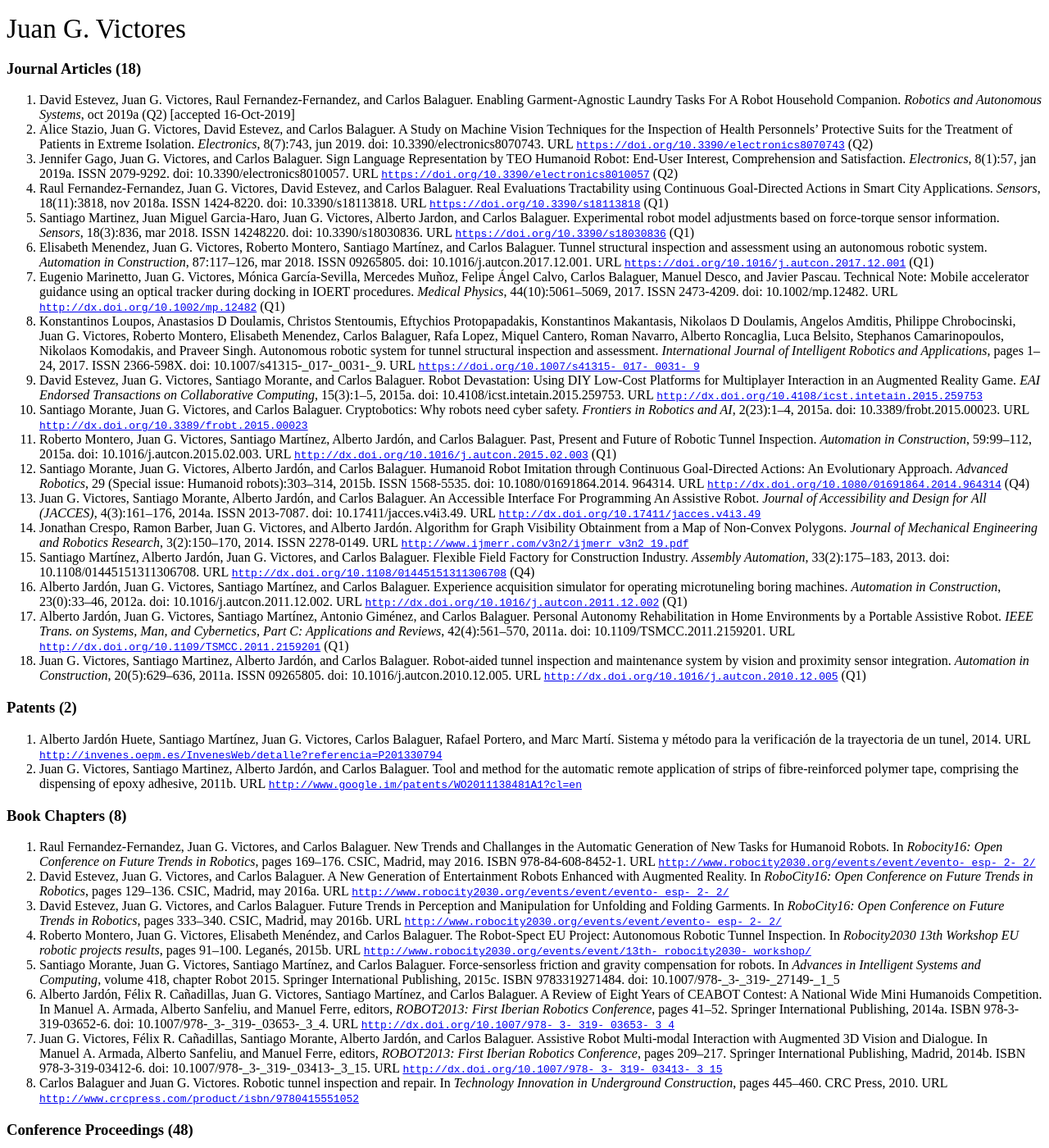
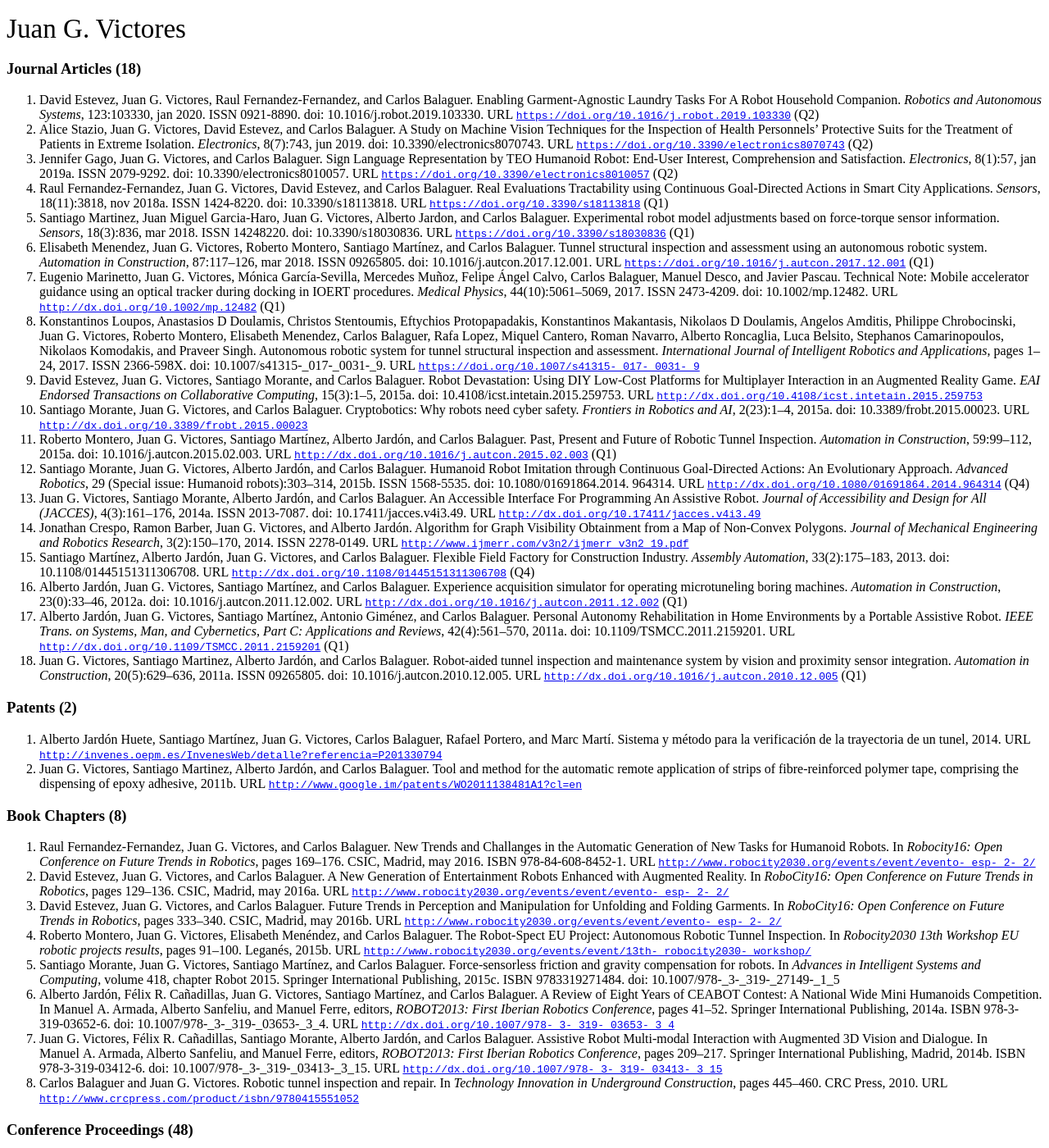
Before and after one commit to jgvictores/jgvictores.github.io, a Jekyll site: the page cv/JuanGVictoresCV.html, which Jekyll copies as it is, in a window 1280 px wide and 1400 px high. Shown: the whole window at 82% size. Built offline with Jekyll 4.4.1, drawn with Linux system fonts in a browser that asks for light colours; some of the changed text lies outside the part shown.

Commit message:
add doi and date to estevez2019enabling

```diff
--- a/cv/JuanGVictoresCV.html
+++ b/cv/JuanGVictoresCV.html
@@ -10,7 +10,7 @@
 <meta name="originator" content="TeX4ht (http://www.cse.ohio-state.edu/~gurari/TeX4ht/)" />
 <!-- xhtml,charset=utf-8,html -->
 <meta name="src" content="JuanGVictoresCV.tex" />
-<meta name="date" content="2019-10-22 17:46:00" />
+<meta name="date" content="2019-10-27 10:47:00" />
 <link rel="stylesheet" type="text/css" href="JuanGVictoresCV.css" />
 </head><body
 >
@@ -27,7 +27,10 @@ class="pplr9o-x-x-207">Juan G. Victores</span>
      Garment-Agnostic Laundry Tasks For A Robot Household Companion.   <span
 class="pplri9o-">Robotics and Autonomous</span>
      <span
-class="pplri9o-">Systems</span>, oct 2019a (Q2) [accepted 16-Oct-2019]
+class="pplri9o-">Systems</span>,   123:103330,   jan   2020.      ISSN   0921-8890.      doi:   10.1016/j.robot.2019.103330.      URL
+     <a
+href="https://doi.org/10.1016/j.robot.2019.103330" class="url" ><span
+class="cmtt-10">https://doi.org/10.1016/j.robot.2019.103330</span></a> (Q2)
      </li>
      <li
   class="enumerate" id="x1-1004x2"><a
@@ -93,9 +96,9 @@ class="cmtt-10">http://dx.doi.org/10.1002/mp.12482</span></a> (Q1)
   class="enumerate" id="x1-1016x8"><a
  id="Xloupos2017autonomous"></a>Konstantinos  Loupos,  Anastasios D  Doulamis,  Christos  Stentoumis,  Eftychios  Protopapadakis,
      Konstantinos Makantasis, Nikolaos D Doulamis, Angelos Amditis, Philippe Chrobocinski, Juan G.
-     Victores,  Roberto  Montero,  Elisabeth  Menendez,  Carlos  Balaguer,  Rafa  Lopez,  Miquel  Cantero,
 
 
+     Victores,  Roberto  Montero,  Elisabeth  Menendez,  Carlos  Balaguer,  Rafa  Lopez,  Miquel  Cantero,
      Roman Navarro, Alberto Roncaglia, Luca Belsito, Stephanos Camarinopoulos, Nikolaos Komodakis,
      and Praveer Singh.   Autonomous robotic system for tunnel structural inspection and assessment.
      <span
@@ -189,13 +192,13 @@ class="cmtt-10">http://dx.doi.org/10.1016/j.autcon.2011.12.002</span></a>
  id="Xjardon2011personal"></a>Alberto  Jardón,  Juan G.  Victores,  Santiago  Martínez,  Antonio  Giménez,  and  Carlos  Balaguer.
      Personal  Autonomy  Rehabilitation  in  Home  Environments  by  a  Portable  Assistive  Robot.   <span
 class="pplri9o-">IEEE</span>
+
+
      <span
 class="pplri9o-">Trans. on Systems, Man, and Cybernetics, Part C: Applications and Reviews</span>, 42(4):561–570, 2011a.  doi:
      10.1109/TSMCC.2011.2159201. URL <a
 href="http://dx.doi.org/10.1109/TSMCC.2011.2159201" class="url" ><span
 class="cmtt-10">http://dx.doi.org/10.1109/TSMCC.2011.2159201</span></a> (Q1)
-
-
      </li>
      <li
   class="enumerate" id="x1-1036x18"><a
@@ -264,6 +267,8 @@ class="pplri9o-">RoboCity16: Open Conference on Future Trends in Robotics</span>
      URL <a
 href="http://www.robocity2030.org/events/event/evento-esp-2-2/" class="url" ><span
 class="cmtt-10">http://www.robocity2030.org/events/event/evento-_esp-_2-_2/</span></a>
+
+
      </li>
      <li
   class="enumerate" id="x1-3008x4"><a
@@ -274,8 +279,6 @@ class="pplri9o-">Robocity2030 13th Workshop EU robotic projects results</span>,
      2015b. URL <a
 href="http://www.robocity2030.org/events/event/13th-robocity2030-workshop/" class="url" ><span
 class="cmtt-10">http://www.robocity2030.org/events/event/13th-_robocity2030-_workshop/</span></a>
-
-
      </li>
      <li
   class="enumerate" id="x1-3010x5"><a
@@ -338,7 +341,7 @@ class="cmtt-10">https://www.doi.org/10.11128/arep.58</span></a>
      Clothes  Hanging  via  Cloth  Simulation  and  Deep  Convolutional  Networks.      In  <span
 class="pplri9o-">EUROSIM</span>
      <span
-class="pplri9o-">2019</span>,  page 35,  Logroño,  jul  2019b.     ISBN  978-3-901608-92-6.     doi:  10.11128/arep.58.     URL
+class="pplri9o-">2019</span>,  page 35,  Logroño,  jul  2019.     ISBN  978-3-901608-92-6.     doi:  10.11128/arep.58.     URL
      <a
 href="https://www.doi.org/10.11128/arep.58" class="url" ><span
 class="cmtt-10">https://www.doi.org/10.11128/arep.58</span></a>
@@ -351,6 +354,8 @@ class="pplri9o-">EUROSIM 2019</span>, page 27, Logroño, jul 2019. ISBN
      978-3-901608-92-6. doi: 10.11128/arep.58. URL <a
 href="https://www.doi.org/10.11128/arep.58" class="url" ><span
 class="cmtt-10">https://www.doi.org/10.11128/arep.58</span></a>
+
+
      </li>
      <li
   class="enumerate" id="x1-4008x4"><a
@@ -360,8 +365,6 @@ class="pplri9o-">Gesture-Sign Workshop</span>, pages 26–28,
      Prague, 2019c. URL <a
 href="https://calc.ff.cuni.cz/en/gswp19_programme/" class="url" ><span
 class="cmtt-10">https://calc.ff.cuni.cz/en/gswp19_programme/</span></a>
-
-
      </li>
      <li
   class="enumerate" id="x1-4010x5"><a
@@ -445,6 +448,8 @@ class="pplri9o-">2017  IEEE  International</span>
      <span
 class="pplri9o-">Conference on Autonomous Robot Systems and Competitions, ICARSC 2017</span>, 2017d. ISBN 9781509062331.
      doi: 10.1109/ICARSC.2017.7964077
+
+
      </li>
      <li
   class="enumerate" id="x1-4026x13"><a
@@ -456,8 +461,6 @@ class="pplri9o-">2017  IEEE  International  Conference  on  Autonomous  Robot  S
      <a
 href="https://doi.org/10.1109/ICARSC.2017.7964090" class="url" ><span
 class="cmtt-10">https://doi.org/10.1109/ICARSC.2017.7964090</span></a>
-
-
      </li>
      <li
   class="enumerate" id="x1-4028x14"><a
@@ -533,6 +536,8 @@ class="cmtt-10">http://ieeexplore.ieee.org/document/7325482/</span></a>
      <li
   class="enumerate" id="x1-4042x21"><a
  id="Xloupos2014robotic"></a>Konstantinos  Loupos,  Angelos  Amditis,  Christos  Stentoumis,  Philippe  Chrobocinski,  Juan G.
+
+
      Victores, Max Wietek, Panagiotis Panetsos, Alberto Roncaglia, Stephanos Camarinopoulos, Vassilis
      Kalidromitis, Dimitris Bairaktaris, Nikos Komodakis, and Rafa Lopez.   Robotic Intelligent Vision
      and  Control  for  Tunnel  Inspection  and  Evaluation  -  The  ROBINSPECT  EC  Project.    In  <span
@@ -542,8 +547,6 @@ class="pplri9o-">International Symposium on Robotic and Sensors Environments (RO
      <a
 href="http://dx.doi.org/10.1109/ROSE.2014.6952986" class="url" ><span
 class="cmtt-10">http://dx.doi.org/10.1109/ROSE.2014.6952986</span></a>
-
-
      </li>
      <li
   class="enumerate" id="x1-4044x22"><a
@@ -636,6 +639,8 @@ class="pplri9o-">ón y Tecnolog</span><span
 class="pplri9o-">ía para todos (DRT4ALL)</span>, pages 213–219, 2013. URL <a
 href="http://www.discapnet.es/Castellano/areastematicas/tecnologia/DRT4ALL/EN/DRT4ALL1013/Paginas/Introduction.aspx" class="url" ><span
 class="cmtt-10">http://www.discapnet.es/Castellano/areastematicas/tecnologia/DRT4ALL/EN/DRT4ALL1013/Paginas/Introduction.aspx</span></a>
+
+
      </li>
      <li
   class="enumerate" id="x1-4060x30"><a
@@ -649,8 +654,6 @@ class="pplri9o-">ón y Tecnolog</span><span
 class="pplri9o-">ía para todos (DRT4ALL)</span>, 2013c. URL <a
 href="http://www.discapnet.es/Castellano/areastematicas/tecnologia/DRT4ALL/EN/DRT4ALL1013/Paginas/Introduction.aspx" class="url" ><span
 class="cmtt-10">http://www.discapnet.es/Castellano/areastematicas/tecnologia/DRT4ALL/EN/DRT4ALL1013/Paginas/Introduction.aspx</span></a>
-
-
      </li>
      <li
   class="enumerate" id="x1-4062x31"><a
@@ -740,6 +743,8 @@ class="cmtt-10">http://www.discapnet.es/Castellano/areastematicas/tecnologia/DRT
      <li
   class="enumerate" id="x1-4078x39"><a
  id="Xvictores2011interaccion"></a>Juan G. Victores, Alberto Jardón, Santiago Morante, Martin F Stoelen, Santiago Martinez, and Carlos
+
+
      Balaguer. Interacción humano-robot a través de interfaces en la nube. In <span
 class="pplri9o-">Robocity2030 9th Workshop,</span>
      <span
@@ -748,8 +753,6 @@ class="pplri9o-">Robots colaborativos e interaccion humano-robot</span>, pages 7
      <a
 href="http://asrob.uc3m.es/svn/ASROBrepo/Documentos/articulos/jgvictores-ROBOCITY9.pdf" class="url" ><span
 class="cmtt-10">http://asrob.uc3m.es/svn/ASROBrepo/Documentos/articulos/jgvictores-_ROBOCITY9.pdf</span></a>
-
-
      </li>
      <li
   class="enumerate" id="x1-4080x40"><a
@@ -842,6 +845,8 @@ class="cmtt-10">http://www.iaarc.org/publications/fulltext/Robot-_aided_Tunnel_I
      <li
   class="enumerate" id="x1-4096x48"><a
  id="Xjardon2009asibot"></a>Alberto  Jardón,  Juan G.  Victores,  Martin F  Stoelen,  Santiago  Martinez,  and  Carlos  Balaguer.
+
+
      ASIBOT  assistive  robot  in  a  domestic  environment.     In  <span
 class="pplri9o-">Proceedings  of  the  2nd  International</span>
      <span
@@ -850,8 +855,6 @@ class="pplri9o-">Conference  on  PErvsive  Technologies  Related  to  Assistive
      <a
 href="http://portal.acm.org/citation.cfm?doid=1579114.1579175" class="url" ><span
 class="cmtt-10">http://portal.acm.org/citation.cfm?doid=1579114.1579175</span></a></li></ol>
-
-
 <!--l. 146--><p class="noindent" >
 </p>
 <h3 class="likesectionHead"><a
@@ -907,6 +910,8 @@ class="pplri9o-">Goal-Directed Actions: Advances in Robot Learning</span>. PhD t
      2016. URL <a
 href="http://e-archivo.uc3m.es/handle/10016/23459" class="url" ><span
 class="cmtt-10">http://e-_archivo.uc3m.es/handle/10016/23459</span></a></li></ol>
+
+
 <!--l. 162--><p class="noindent" >
 </p>
 <h3 class="likesectionHead"><a
@@ -936,8 +941,6 @@ class="td11">Dic. 2011     </td><td  style="white-space:wrap; text-align:left;"
 class="td11"><!--l. 168--><p class="noindent" >Estancia de 3 meses destinado a la investigación del uso de Support Vector Machines y
 Gaussianas mixtas para el control en fuerza del robot iCub (Génova, Italia).                     </p></td>
 </tr></table></div>
-
-
 <!--l. 171--><p class="noindent" >
 </p>
 <h3 class="likesectionHead"><a
```
Also changed, not shown: cv/victores.bib (+9 -2 lines), 2 other files.
